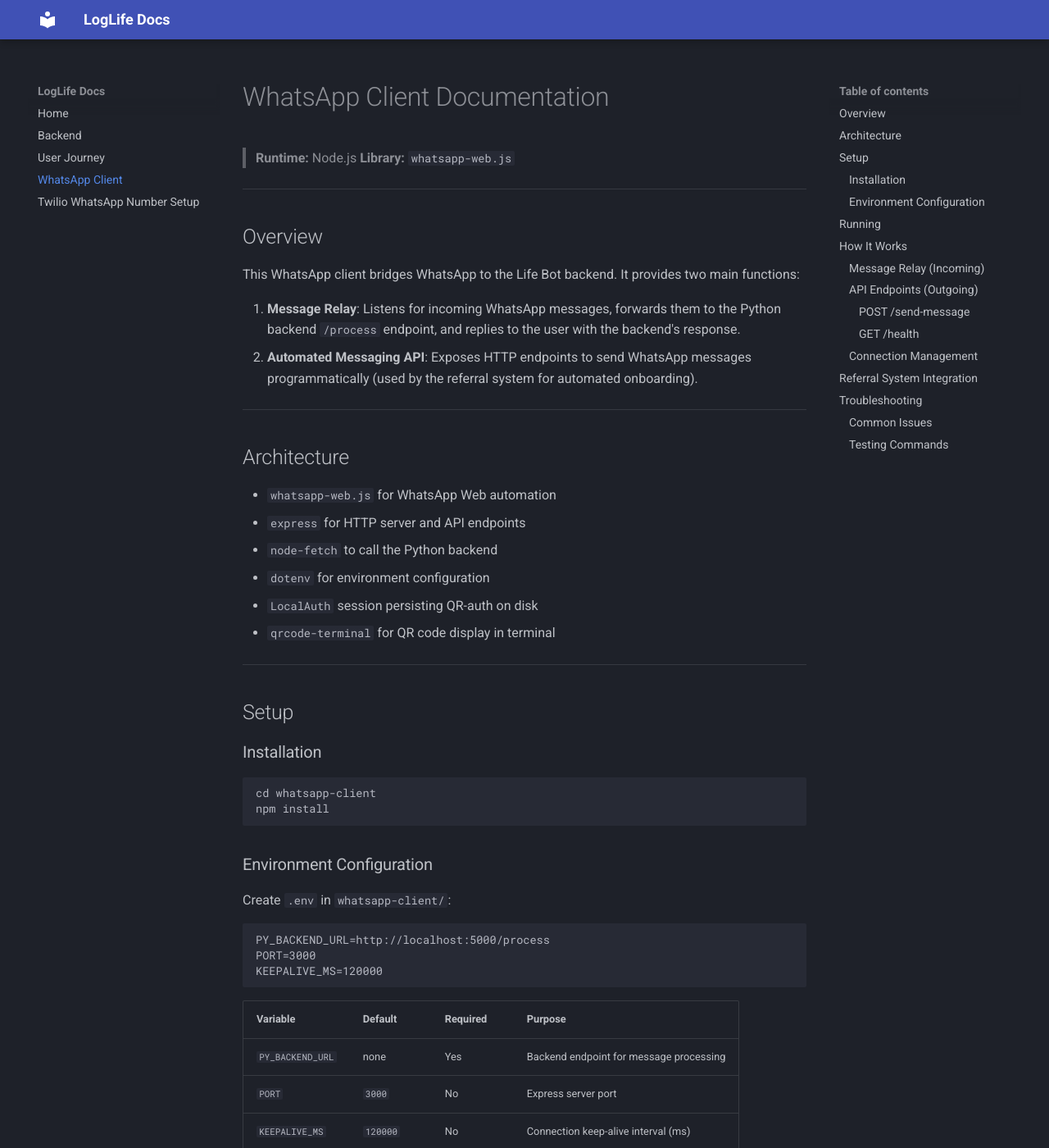
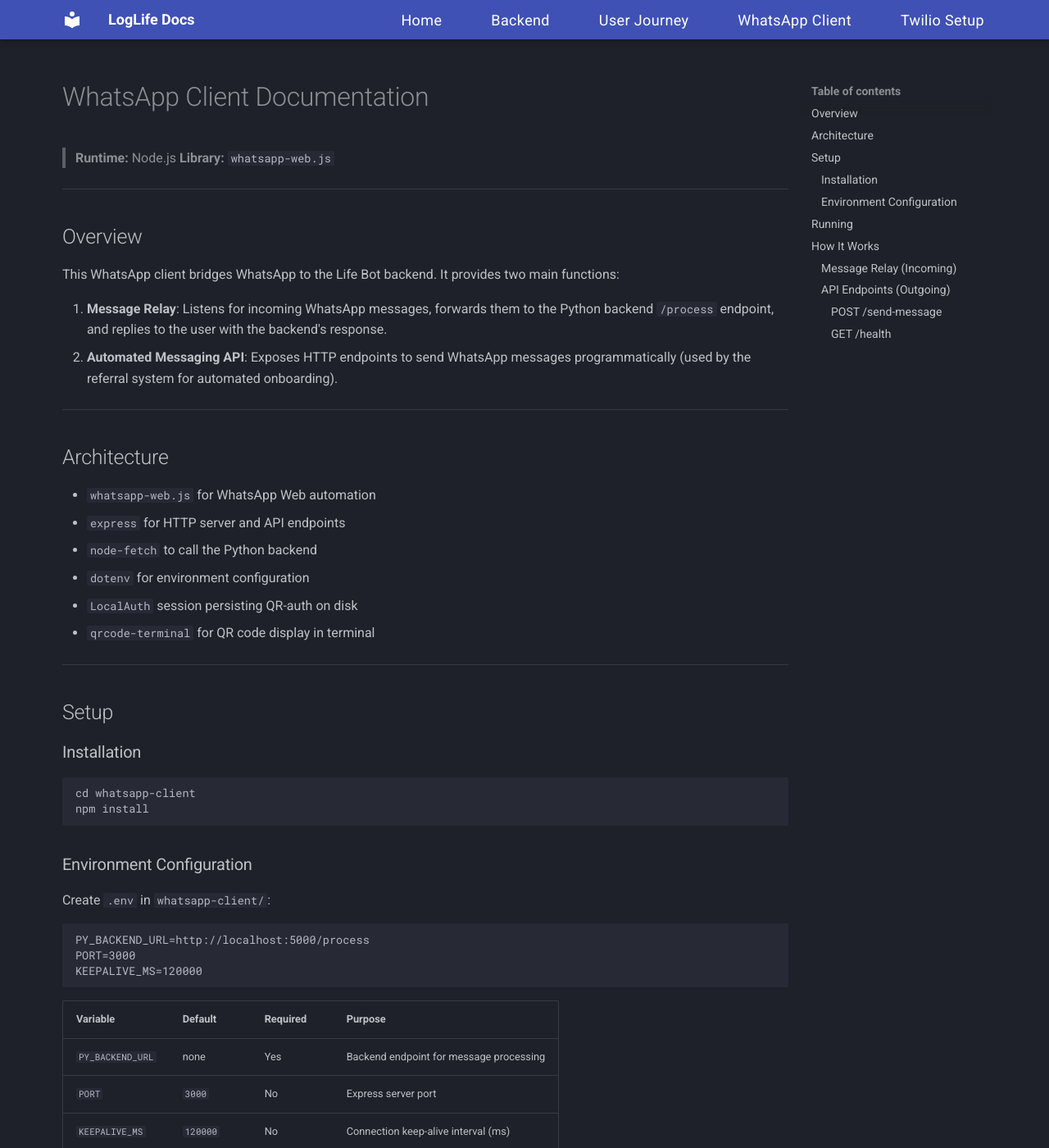
Before and after one commit to jmoraispk/loglife, an MkDocs documentation site: the page built from documentation/docs/whatsapp-client.md, in a window 1280 px wide and 1400 px high. Shown: the whole window at 82% size. Built offline with MkDocs 1.6.1 and Material for MkDocs 9.7.7, drawn with Linux system fonts in a browser that asks for light colours; some of the changed text lies outside the part shown.

Commit message:
Refined and structured documentation

````diff
--- a/documentation/docs/whatsapp-client.md
+++ b/documentation/docs/whatsapp-client.md
@@ -130,68 +130,3 @@
   "timestamp": "2025-10-29T12:00:00.000Z"
 }
 ```
-
-### Connection Management
-
-| Feature | Description |
-|---------|-------------|
-| Keep-Alive | Periodic checks every 2 minutes |
-| Auto-Restart | Restart on disconnection/errors |
-| Frame Recovery | Handle WhatsApp Web detachment |
-| Session Persist | LocalAuth saves QR authentication |
-
----
-
-## Referral System Integration
-
-The `/send-message` endpoint enables automated onboarding:
-
-**Flow:**
-
-1. User shares contact → Backend detects VCARD
-2. Backend extracts WAID → Calls `/send-message`
-3. Client sends welcome message → New user receives onboarding
-4. Backend confirms → Original user gets success message
-
-**Configuration:**
-
-- Backend env: `WHATSAPP_API_URL=http://localhost:3000`
-- Client must be running and authenticated
-- See [Backend Documentation](backend.md#referral-system) for details
-
----
-
-## Troubleshooting
-
-### Common Issues
-
-| Issue | Solution |
-|-------|----------|
-| QR not showing | Enlarge terminal or use different emulator |
-| Session/auth problems | Run `node index.js --reset-session` |
-| Auto-disconnect | Check logs for restart attempts (keep-alive handles this) |
-| "detached Frame" errors | Automatic restart; if persistent, manually restart |
-| Backend not responding | Verify backend is running at `PY_BACKEND_URL` |
-| Message sending fails | Check client status: `curl http://localhost:3000/health` |
-| Port already in use | Change `PORT` in `.env` |
-| Puppeteer errors (Linux) | Install Chromium dependencies |
-| Memory issues | Monitor resources (WhatsApp Web is memory-intensive) |
-
-### Testing Commands
-
-**Test message sending:**
-```bash
-curl -X POST http://localhost:3000/send-message \
-  -H "Content-Type: application/json" \
-  -d '{"number":"923325727426","message":"Test"}'
-```
-
-**Check health:**
-```bash
-curl http://localhost:3000/health
-```
-
-**View logs:**
-```bash
-# Check console output for detailed error messages
-```
--- a/documentation/mkdocs.yml
+++ b/documentation/mkdocs.yml
@@ -1,6 +1,7 @@
 site_name: LogLife Docs
 theme:
   name: material
+  custom_dir: theme_overrides
   palette:
     scheme: slate
   features:
--- /dev/null
+++ b/documentation/theme_overrides/main.html
@@ -0,0 +1,140 @@
+{% extends "base.html" %}
+
+{% block extrahead %}
+  {{ super() }}
+  <style>
+    /* Global container with consistent margins */
+    :root {
+      --content-max-width: 1400px;
+      --content-margin: 5%;
+    }
+
+    /* Header container with matching margins */
+    .md-header__inner {
+      max-width: var(--content-max-width);
+      margin: 0 auto;
+      padding-left: var(--content-margin);
+      padding-right: var(--content-margin);
+    }
+
+    .custom-nav-buttons {
+      display: flex;
+      gap: 1.5rem;
+      align-items: center;
+      margin-left: auto;
+    }
+    .custom-nav-buttons a {
+      padding: 0.5rem 0.75rem;
+      text-decoration: none;
+      font-size: 0.9rem;
+      white-space: nowrap;
+      color: #ffffff;
+      font-weight: 500;
+      letter-spacing: 0.02em;
+      transition: opacity 0.15s ease;
+    }
+    .custom-nav-buttons a:hover {
+      opacity: 0.8;
+    }
+    .custom-nav-buttons a:active {
+      opacity: 0.5;
+      transition: opacity 0.05s ease;
+    }
+    @media screen and (max-width: 76.25em) {
+      .custom-nav-buttons {
+        display: none;
+      }
+    }
+    /* Hide left sidebar navigation */
+    .md-sidebar--primary {
+      display: none !important;
+    }
+    .md-nav--primary {
+      display: none !important;
+    }
+    /* Adjust main content to use full width */
+    .md-main__inner {
+      max-width: 100% !important;
+    }
+    .md-content {
+      max-width: 100% !important;
+    }
+    .md-content__inner {
+      max-width: var(--content-max-width) !important;
+      margin: 0 auto;
+      padding-left: var(--content-margin);
+      padding-right: var(--content-margin);
+    }
+    /* Hide sidebar toggle button */
+    .md-header__button--menu {
+      display: none !important;
+    }
+    /* Hide navigation drawer */
+    .md-nav__source {
+      display: none !important;
+    }
+    .md-nav[data-md-level="0"] {
+      display: none !important;
+    }
+    /* Ensure content takes full width without sidebar */
+    .md-grid {
+      max-width: 100% !important;
+    }
+    .md-main {
+      max-width: 100% !important;
+    }
+
+    /* Right sidebar (table of contents) margins */
+    .md-sidebar--secondary {
+      right: var(--content-margin) !important;
+    }
+
+    /* Adjust TOC inner content to respect margins */
+    .md-sidebar--secondary .md-sidebar__scrollwrap {
+      padding-right: 0;
+    }
+
+    /* Ensure main content and TOC align properly */
+    .md-content {
+      padding-right: 0 !important;
+    }
+
+    /* Responsive margins for smaller screens */
+    @media screen and (max-width: 1200px) {
+      :root {
+        --content-margin: 4%;
+      }
+    }
+    @media screen and (max-width: 768px) {
+      :root {
+        --content-margin: 3%;
+      }
+    }
+    @media screen and (max-width: 480px) {
+      :root {
+        --content-margin: 2rem;
+      }
+    }
+  </style>
+{% endblock %}
+
+{% block scripts %}
+  {{ super() }}
+  <script>
+    (function() {
+      const headerInner = document.querySelector(".md-header__inner");
+      if (headerInner && !document.querySelector(".custom-nav-buttons")) {
+        const navButtons = document.createElement("nav");
+        navButtons.className = "custom-nav-buttons";
+        navButtons.innerHTML = `
+          <a href="{{ base_url }}">Home</a>
+          <a href="{{ base_url }}/backend">Backend</a>
+          <a href="{{ base_url }}/user-journey">User Journey</a>
+          <a href="{{ base_url }}/whatsapp-client">WhatsApp Client</a>
+          <a href="{{ base_url }}/twilio-whatsapp-number-setup">Twilio Setup</a>
+        `;
+        headerInner.appendChild(navButtons);
+      }
+    })();
+  </script>
+{% endblock %}
--- /dev/null
+++ b/documentation/theme_overrides/partials/footer.html
@@ -0,0 +1 @@
+<div></div>
````
Also changed, not shown: documentation/docs/user-journey.md (+0 -74 lines).
